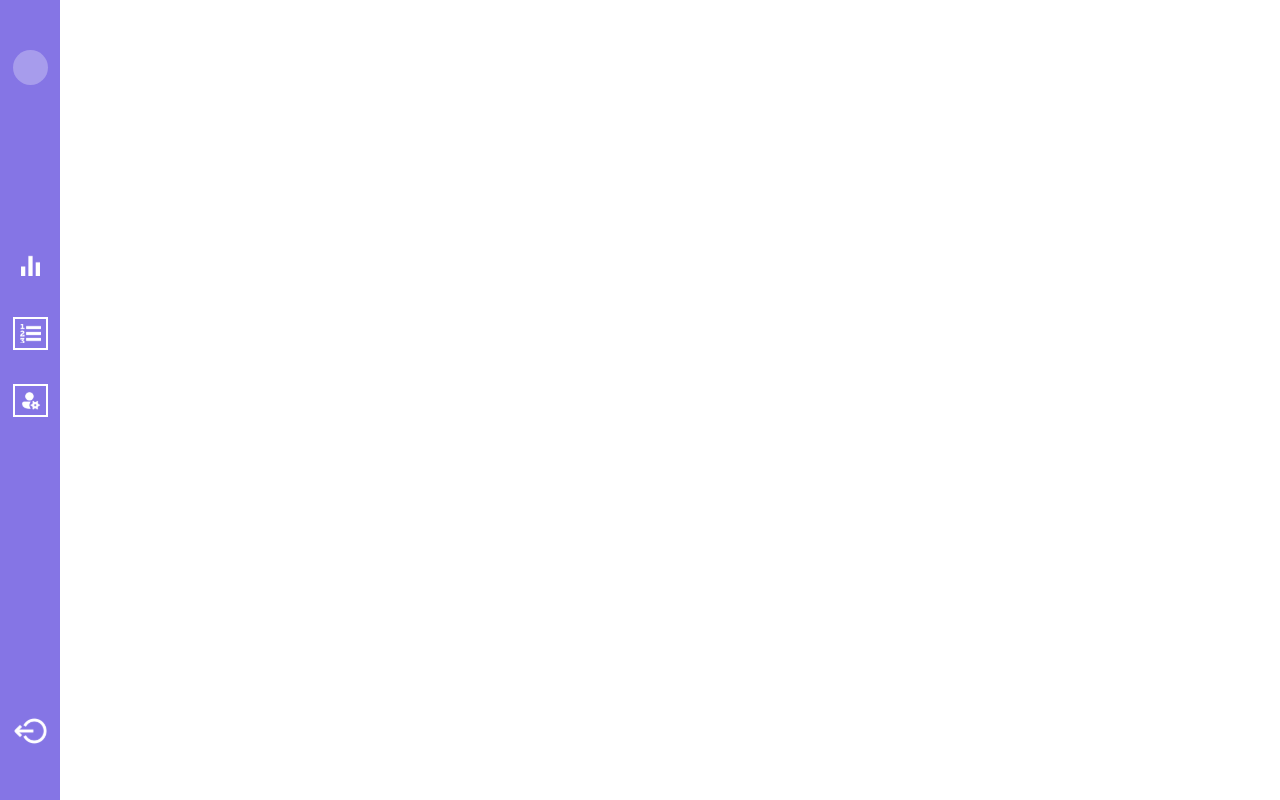
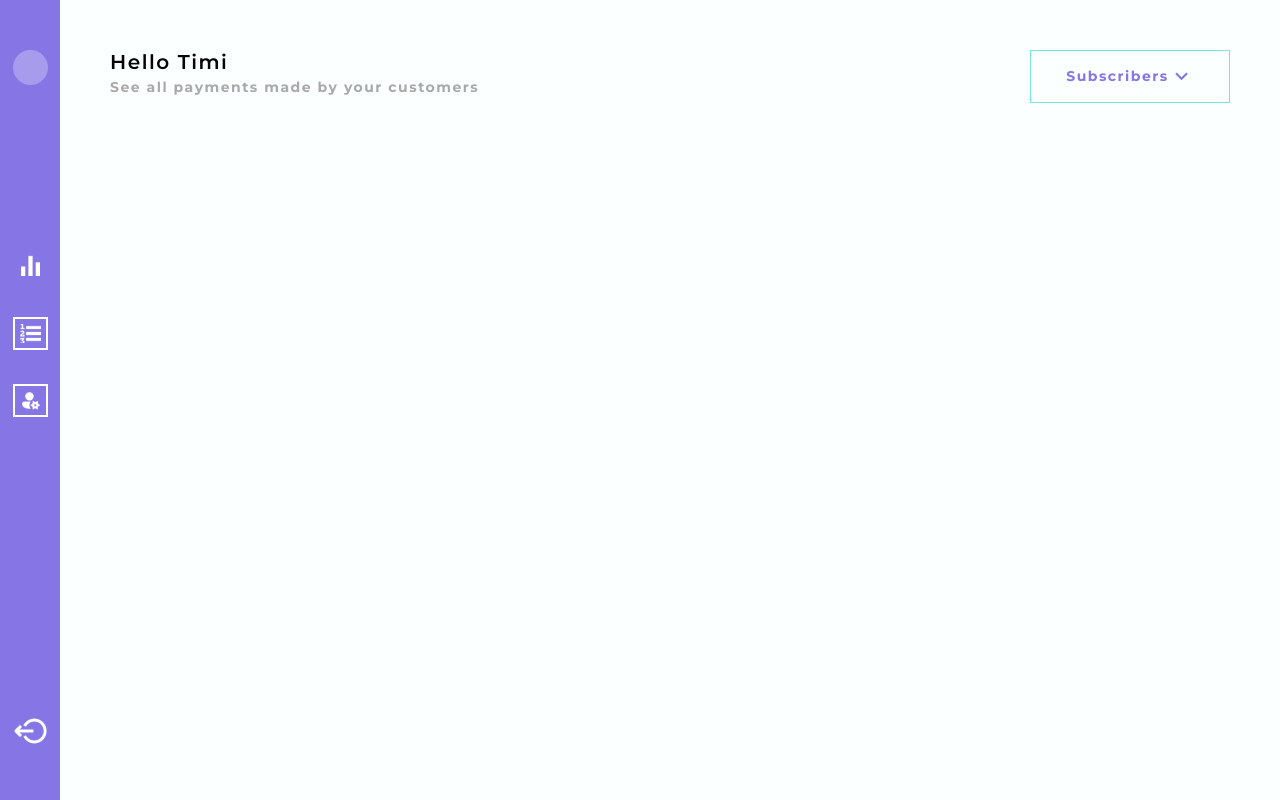
Before and after one commit to the-timoye/payments_platform_report_system, a React (Create React App) app: page /dashboard in a window 1280 px wide. Built offline with nearby package versions, Linux system fonts and the light colour scheme; what proptypes would draw is missing.

Commit message:
feat(dashboard): implement header

```diff
--- /dev/null
+++ b/src/layouts/dashboard/main.js
@@ -0,0 +1,55 @@
+import React, { useState } from "react";
+import downarrow from "../../assets/images/downarrow.svg";
+import uparrow from "../../assets/images/uparrow.svg";
+
+export const MainLayout = ({ name, subtitle, children }) => {
+    const options = [
+        { title: "Subscribers", id: "subscribers" },
+        { title: "Payments", id: "payments" }
+    ];
+    const [showOptions, setShowOptions] = useState(false);
+    const [activeOption, setActiveOption] = useState(options[0]);
+
+    const selectOption = ({ title, id }) => {
+        setShowOptions(!showOptions);
+        setActiveOption({ title, id });
+    }
+    return (
+        <div className="dashboard-main">
+            {name && (
+                <div className="dashboard-main__header">
+                    <div>
+                        <h3 className="dashboard-main__header-title">Hello {name}</h3>
+                        <span className="dashboard-main__header-subtitle"> {subtitle || null} </span>
+                    </div>
+
+                    <div className="dashboard-main__header-selector">
+                        <p className="dashboard-main__header-selector-title"
+                            onClick={() => setShowOptions(!showOptions)}
+                        >
+                            {activeOption.title}
+                            {showOptions ?
+                                <img src={uparrow} alt="less" />
+                                : <img src={downarrow} alt="more" />}
+                        </p>
+                        {showOptions && (
+                            <div className="options">
+                                <ul>
+                                    {options.map(({ title, id }) => {
+                                        return (
+                                            activeOption.id !== id && (
+                                                <li key={id} onClick={() => selectOption({ title, id })}>{title}</li>
+                                            )
+                                        )
+                                    })}
+                                </ul>
+                            </div>
+                        )}
+                    </div>
+                </div>
+
+            )}
+            {children}
+        </div>
+    )
+}
--- a/src/pages/Dashboard.js
+++ b/src/pages/Dashboard.js
@@ -1,9 +1,16 @@
 import React from "react";
+import { MainLayout } from "../layouts/dashboard/main";
 import { Sidebar } from "../layouts/dashboard/sidebar";
 
 const Dashboard = () => {
     return (
-        <Sidebar />
+        <div className="dashboard">
+            <Sidebar />
+            <MainLayout
+                name={"Timi"}
+                subtitle={"See all payments made by your customers"}
+            />
+        </div>
     )
 }
 
```
